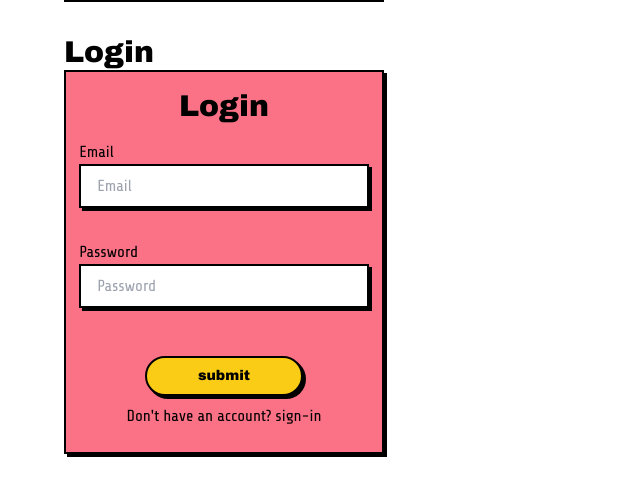
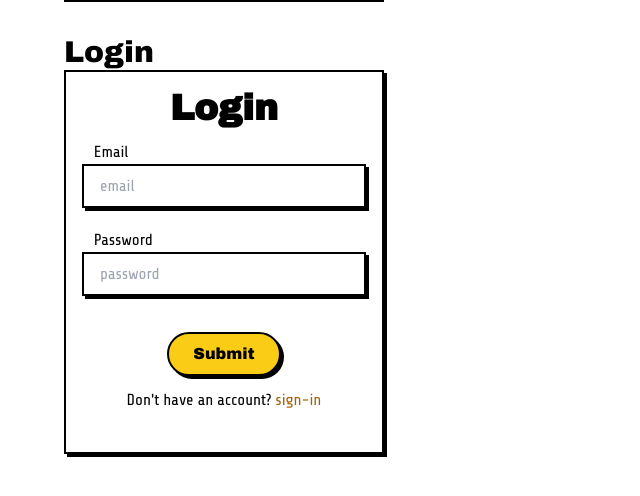
Before and after one commit to Logging-Stuff/RetroUI, a Next.js app: page / in a window 1280 px wide. Shown: the part 1629-2125 px from the top of the page, without its empty margins (0-640 px from the left). Built offline with nearby package versions, Linux system fonts and the light colour scheme.

Commit message:
input,button,login

```diff
--- a/app/page.tsx
+++ b/app/page.tsx
@@ -18,7 +18,7 @@ import { Login } from "@/components/Login";
 
 export default function page() {
   return (
-    <div className="container max-w-6xl mx-auto mb-10">
+    <div className="container max-w-6xl mx-auto mb-96">
       <H1>Welcome to RetroUI</H1>
 
       <div className="space-y-8 mt-12">
--- a/components/Buttons/Button.tsx
+++ b/components/Buttons/Button.tsx
@@ -1,20 +1,26 @@
-import React, { ReactNode } from 'react';
+import React, { ButtonHTMLAttributes } from "react";
 
-interface ButtonProps {
-  children: ReactNode;
-  size?: 'sm' | 'md' | 'lg';
+interface ButtonProps extends ButtonHTMLAttributes<HTMLButtonElement> {
+  size?: "sm" | "md" | "lg";
+  className?: string;
 }
 
-export function Button({ children, size = 'md' }: ButtonProps) {
+export function Button({
+  children,
+  size = "md",
+  className = "",
+  ...props
+}: ButtonProps) {
   const sizeClasses = {
-    sm: 'px-4 py-1 text-sm',
-    md: 'px-6 py-2 text-md',
-    lg: 'px-8 py-3 text-lg',
+    sm: "px-4 py-1 text-sm",
+    md: "px-6 py-2 text-base",
+    lg: "px-8 py-3 text-lg",
   };
 
   return (
     <button
-      className={`font-head bg-primary-400 border-2 border-black shadow-md hover:shadow-xs transition-all ${sizeClasses[size]}`}
+      className={`font-head bg-primary-400 text-primary-foreground border-2 border-black shadow-md hover:shadow-xs transition-all ${sizeClasses[size]} ${className}`}
+      {...props}
     >
       {children}
     </button>
--- a/components/Login/Login.tsx
+++ b/components/Login/Login.tsx
@@ -1,59 +1,38 @@
-"use client";
-import React, { ReactElement, useState } from "react";
+import React from "react";
+import { H2 } from "../Typography";
+import { Input } from "../Form";
+import { Button } from "../Buttons";
+import Link from "next/link";
 
-export function Login(): ReactElement {
-  const [customClass, setCustomClass] = useState(false);
-
-  const handleClick = () => {
-    setCustomClass(true);
-    setTimeout(() => {
-      setCustomClass(false);
-    }, 150);
-  };
+export function Login() {
   return (
-    <div className="max-w-80 bg-rose-400  border-2 border-black shadow-md ">
-      <div className="font-head text-3xl text-center px-4 py-2 my-2 ">
-        Login
+    <div className="max-w-80 p-4  border-2 border-black shadow-md space-y-3">
+      <div className="text-center">
+        <H2>Login</H2>
       </div>
-      <form
-        onSubmit={(e) => {
-          e.preventDefault();
-        }}
-        className="flex flex-col gap-8"
-      >
+      <form className="flex flex-col gap-5 ">
         <div className="flex flex-col items-center justify-center">
           <label htmlFor="email" className="w-11/12">
             Email
           </label>
-          <input
-            id="email"
-            type="email"
-            placeholder="Email"
-            className="px-4 py-2 w-11/12 font-body  border-2 border-black shadow-md transition focus:outline-none focus:shadow-xs "
-          />
+          <Input id="email" type="email" placeholder="email" />
         </div>
         <div className="flex flex-col items-center justify-center">
-          <label htmlFor="email" className="w-11/12">
+          <label htmlFor="password" className="w-11/12">
             Password
           </label>
-          <input
-            type="password"
-            placeholder="Password"
-            className={`px-4 py-2 w-11/12 font-body  border-2 border-black shadow-md transition focus:outline-none focus:shadow-xs`}
-          />
+          <Input id="password" type="password" placeholder="password" />
         </div>
-        <div className="flex flex-col items-center justify-center py-4">
-          <button
-            onClick={handleClick}
-            className={`px-6 py-2 w-1/2 text-sm font-head bg-primary-400  rounded-full border-2 border-black shadow-md  transition-all ${
-              customClass ? "bg-primary-500 scale-95 shadow-xs" : ""
-            }`}
-          >
-            submit
-          </button>
-          <p className="px-4 py-2 ">
-            Don&apos;t have an account? <a href="/">sign-in</a>
-          </p>
+        <div className="flex flex-col items-center justify-center py-4 gap-1">
+          <Button className="rounded-full active:shadow-none active:scale-95">
+            Submit
+          </Button>
+          <div className="px-4 py-2 space-x-1">
+            <span>Don&apos;t have an account?</span>
+            <Link href="/" className="text-primary-700 hover:underline">
+              sign-in
+            </Link>
+          </div>
         </div>
       </form>
     </div>
```
Also changed, not shown: components/Form/Input.tsx (+8 -4 lines).
